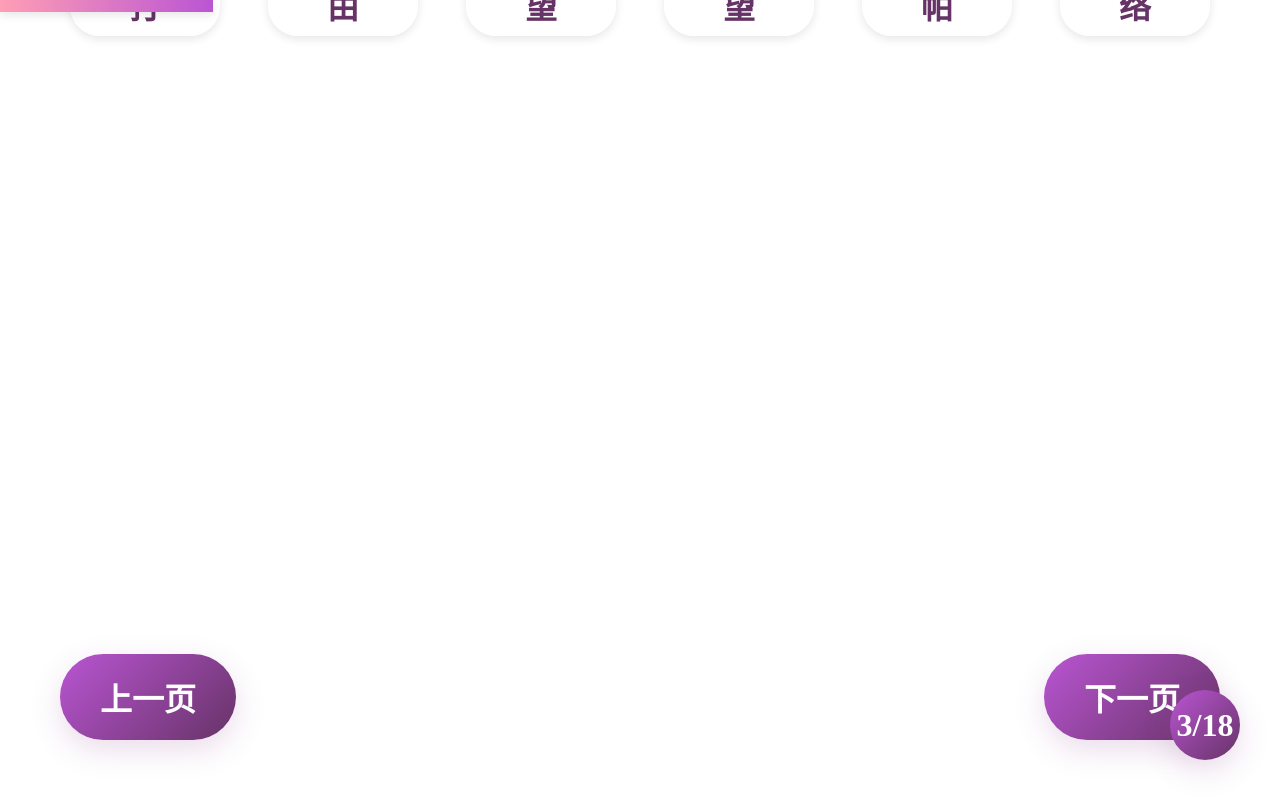
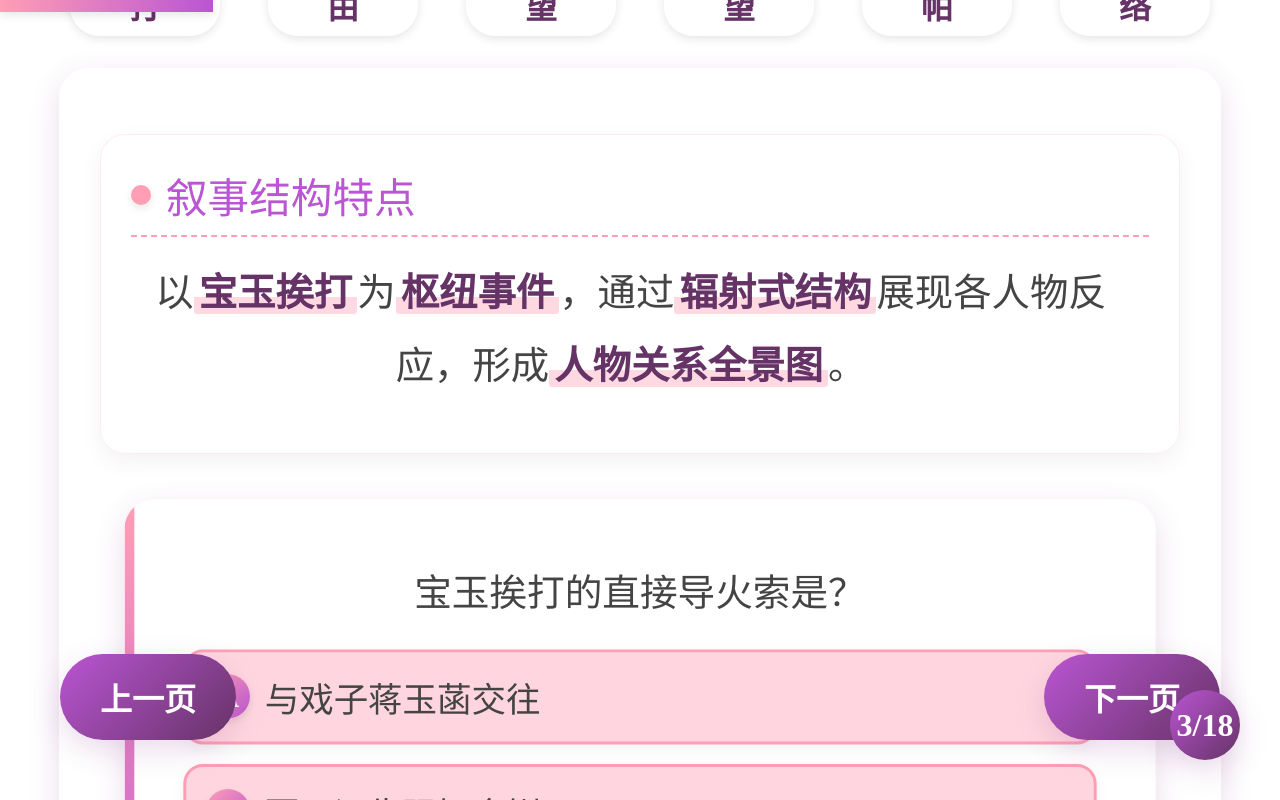
Before and after one commit to lvshu-is-666/hlm, a plain HTML site: page 34/index.html in a window 1280 px wide. Both pictures are taken after a click on the button "下一页". Shown: the top 800 px of the page. Drawn offline with Linux system fonts and the light colour scheme.

Commit message:
Update index.html

```diff
--- a/34/index.html
+++ b/34/index.html
@@ -1129,6 +1129,14 @@
                         elements.forEach((el, i) => {
                             el.style.transitionDelay = `${i * 0.1}s`;
                         });
+
+                        // 强制触发重绘
+                        void slide.offsetWidth;
+                        // 重置内容元素状态
+                        slide.querySelectorAll('.card, .character').forEach(el => {
+                            el.style.opacity = '1';
+                            el.style.transform = 'none';
+                        });
                     } else if (index < currentSlide) {
                         slide.classList.remove('active');
                         slide.classList.add('prev');
```
